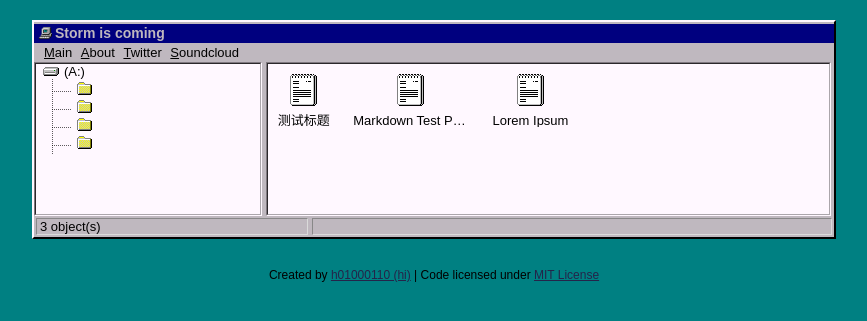
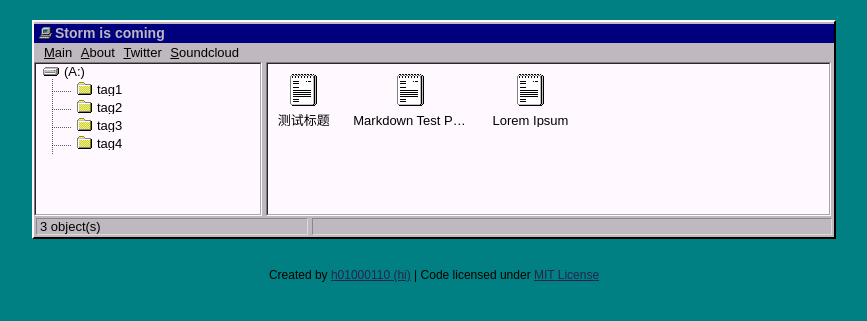
Before and after one commit to stormjokester/stormjokester.github.io, a Jekyll site: the page built from index.html, in a window 1280 px wide. Shown: the top 321 px of the page, without its empty margins (206-1073 px from the left). Built offline with Jekyll 4.4.1, drawn with Linux system fonts in a browser that asks for light colours.

Commit message:
Update default.html

```diff
--- a/_layouts/default.html
+++ b/_layouts/default.html
@@ -35,7 +35,7 @@
 			<ul>
 				{% assign tags = site.tags | sort %}
 				{% for tag in tags %}
-				<li><a href="/tag/{{ tag | first | slugify }}/" title="{{ abc[0] | replace:'-', ' ' }}"><img src="/assets/img/folder.ico" />{{ abc[0] | replace:'-', ' ' }}</a></li>
+				<li><a href="/tag/{{ tag | first | slugify }}/" title="{{ tag[0] | replace:'-', ' ' }}"><img src="/assets/img/folder.ico" />{{ tag[0] | replace:'-', ' ' }}</a></li>
 				{% endfor %}
 			</ul>
 				</li>
```
